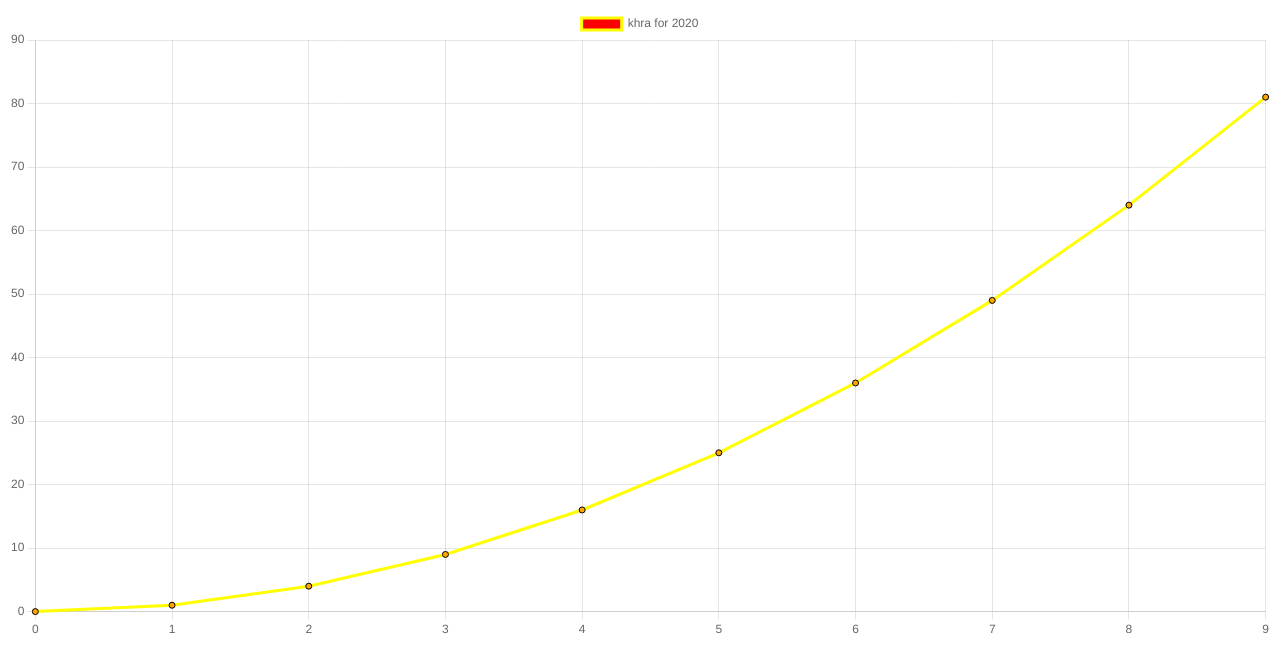
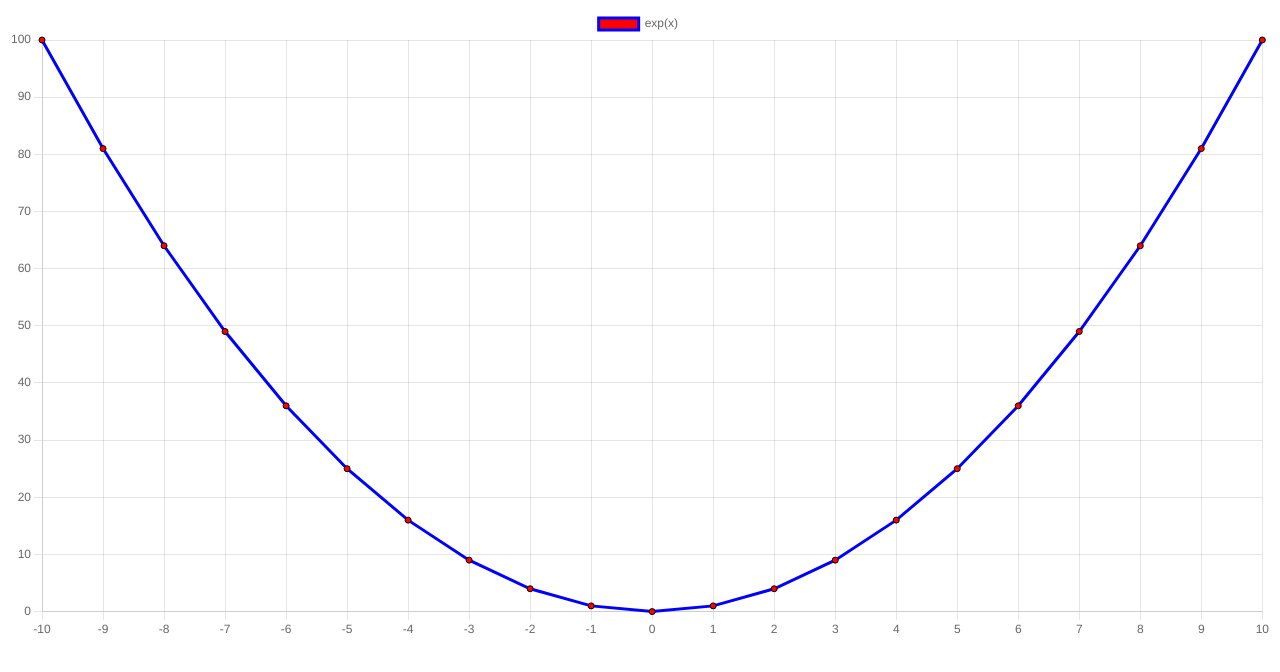
Before and after one commit to shAtud/sh-atud-neural-netwok-from-scratch, a Next.js app: page / in a window 1280 px wide. Shown: the top 672 px of the page. Built offline with nearby package versions, Linux system fonts and the light colour scheme.

Commit message:
drawing x^2 fonction edit

```diff
--- a/pages/index.js
+++ b/pages/index.js
@@ -3,18 +3,18 @@ import {Line} from 'react-chartjs-2';
 
 export default function Home() {
   const fData = [];
-  for(let i=0;i<10;i++){
-    fData.push({x:i,y:i*i})
+  for(let i=-10;i<=10;i++){
+    fData.push({x:i,y:Math.pow(i,2)})
   }
   const data = {
         labels:fData.map(d=>d.x),
         datasets:[
           {
-            label:'khra for 2020',
+            label:'exp(x) ',
             data:fData.map(d=>d.y),
             backgroundColor:['red','blue'],
-            borderColor:['yellow'],
-            pointBackgroundColor:['orange'],
+            borderColor:['blue'],
+            pointBackgroundColor:['red'],
             pointBorderColor:['black']
 
           }
```
